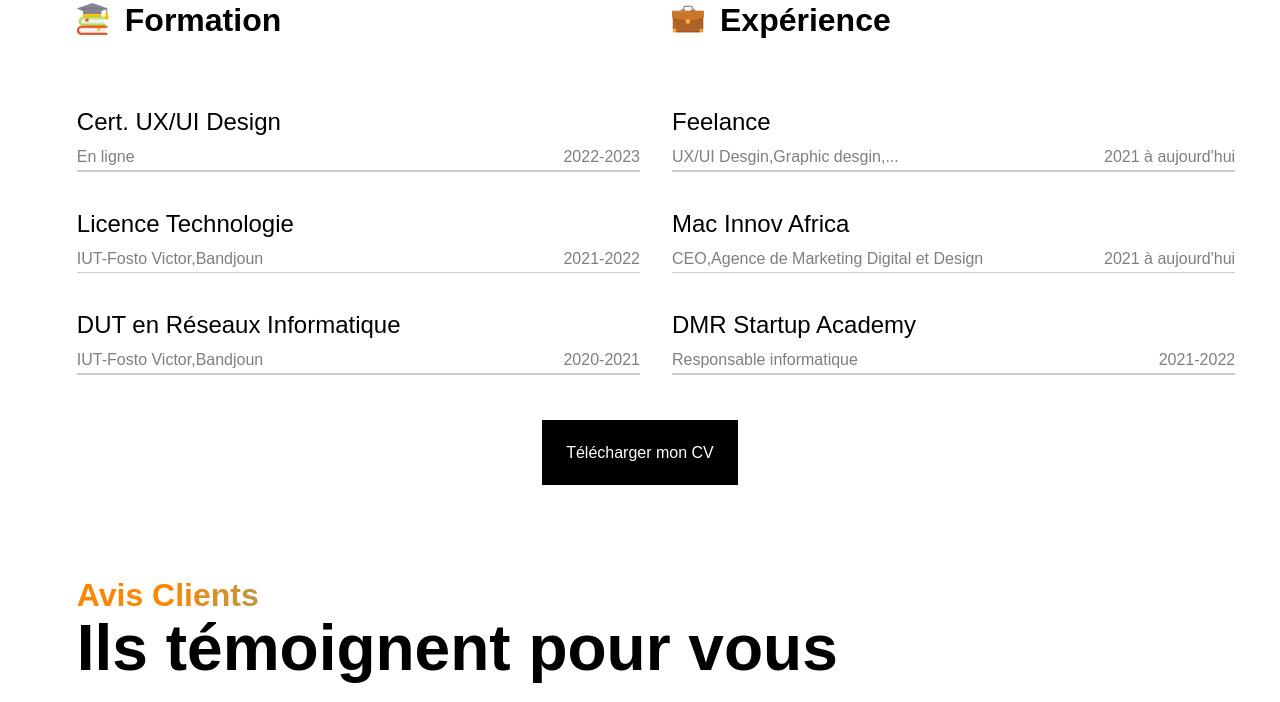
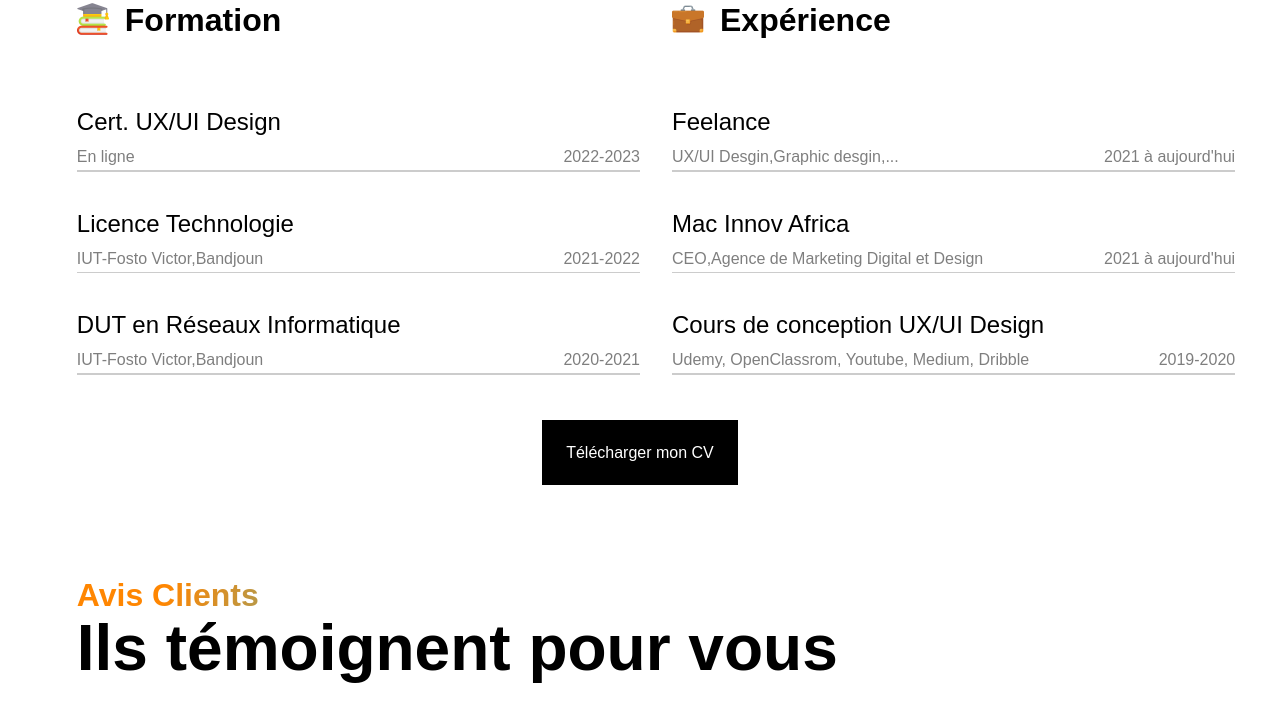
Before and after one commit to franckdefo/portfolio, a plain HTML site: page index.html in a window 1280 px wide. Shown: the part 3977-4679 px from the top of the page. Drawn offline with nearby package versions, Linux system fonts and the light colour scheme.

Commit message:
cv modifier

```diff
--- a/index.html
+++ b/index.html
@@ -57,7 +57,7 @@
 
                 <div class="button">
                     <a href="#contact" class="btn-contact">Me Contacter<i class="uil-arrow-right"></i></a>
-                    <a href="./cv_canadien_franck.pdf" class="cv">Télecharger mon CV <i class="cvfleche uil-arrow-right"></i></a>
+                    <a href="./cv_cana_franck.pdf" class="cv">Télecharger mon CV <i class="cvfleche uil-arrow-right"></i></a>
                 </div>
 
             </div>
@@ -313,10 +313,10 @@
                         </div>
                         <hr>
                         <div class="formations">
-                            <p class="titre">DMR Startup Academy</p>
+                            <p class="titre">Cours de conception UX/UI Design</p>
                             <div class="local">
-                                <p>Responsable informatique</p>
-                                <p>2021-2022</p>
+                                <p>Udemy, OpenClassrom, Youtube, Medium, Dribble</p>
+                                <p>2019-2020</p>
                             </div>
                         </div>
                         <hr>
@@ -324,7 +324,7 @@
                 </div>
             </div>
             <div class="bouton">
-                <a href="./cv_canadien_franck.pdf">Télécharger mon CV</a>
+                <a href="./cv_cana_franck.pdf">Télécharger mon CV</a>
             </div>
         </div>
     </section>
```
Also changed, not shown: 1 other file.
